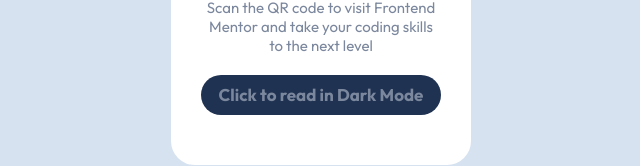
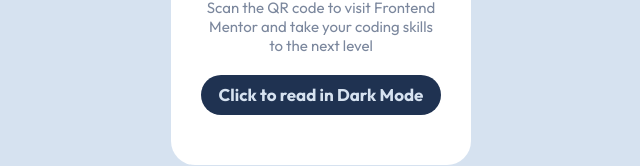
Before and after one commit to sharan-senthilkumar/FrontendMentor-QRcode-component, a plain HTML site: page index.html in a window 1280 px wide. Shown: the part 458-624 px from the top of the page, without its empty margins (319-959 px from the left). Drawn offline with Linux system fonts and the light colour scheme.

Commit message:
Update style.css

```diff
--- a/style.css
+++ b/style.css
@@ -101,7 +101,7 @@ body{
 
 .light{
     background: var(--Dark-blue);
-    color:var(--Grayish-blue);
+    color:var(--Light-gray);
 }
 
 .dark{
```
